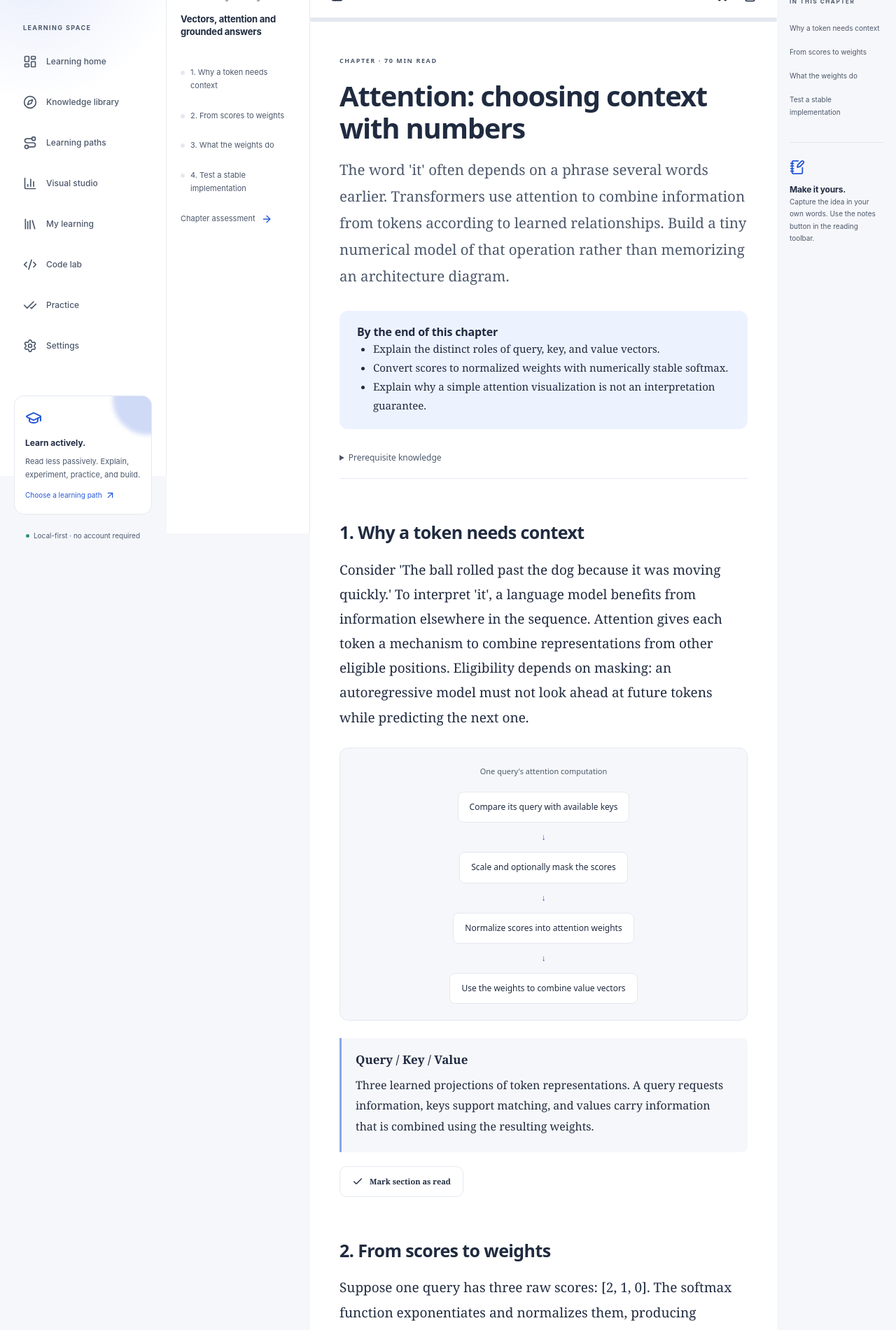
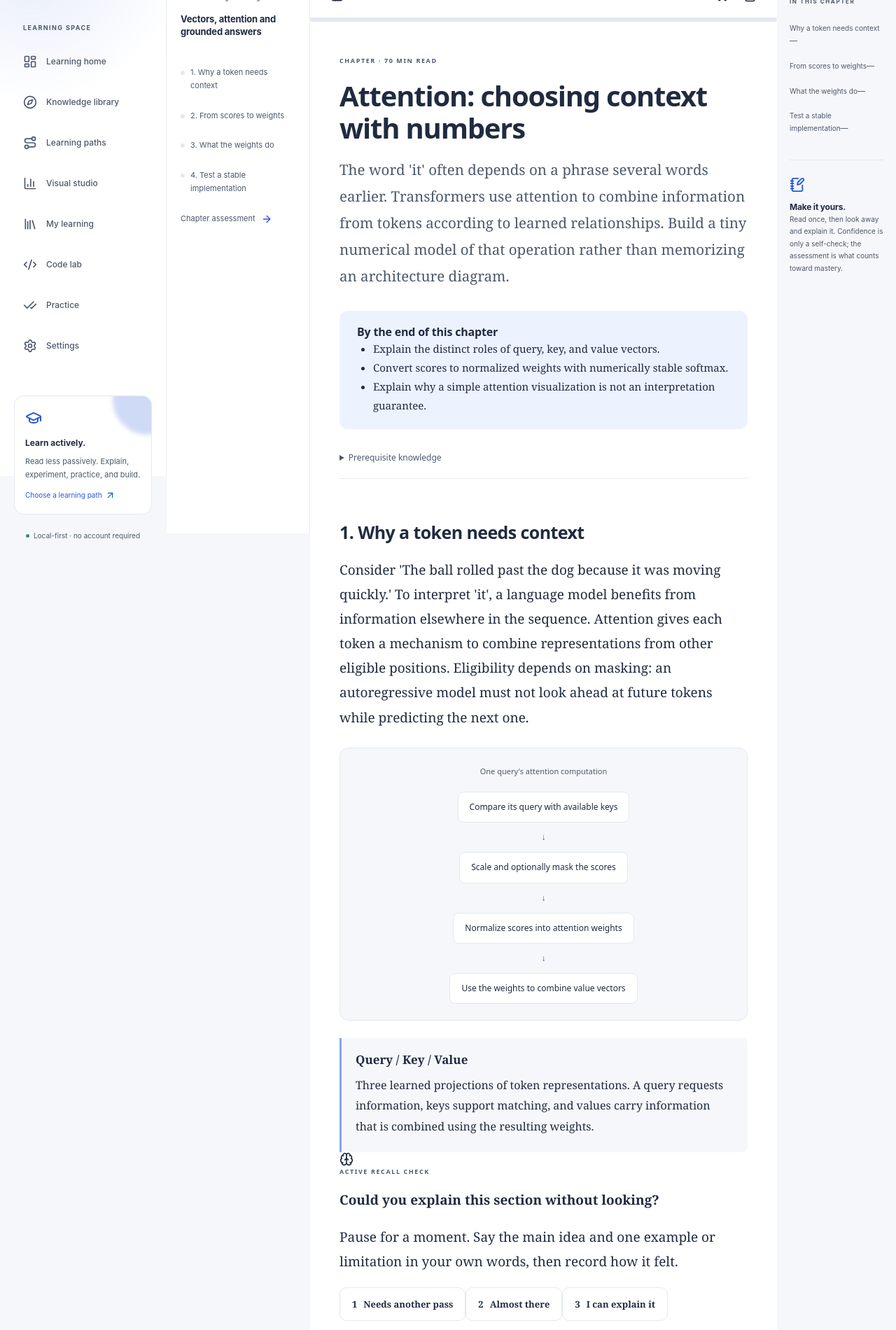
Before and after one commit to Swapnild007/Self_learning, a React (Vite) app: page /#/read/llm-attention in a window 1280 px wide. Shown: the part 120-2020 px from the top of the page at 70% size. Built offline with nearby package versions, Linux system fonts and the light colour scheme.

Commit message:
Add active recall confidence checks to lessons

```diff
--- a/src/pages/Reader.tsx
+++ b/src/pages/Reader.tsx
@@ -9,6 +9,7 @@ import {
   NotebookPen,
   Minus,
   Plus,
+  Brain,
 } from "lucide-react";
 import { findChapter } from "../content/catalog";
 import type { Block } from "../content/schema";
@@ -176,6 +177,9 @@ export default function Reader() {
     );
   const read = data.read[chapter.id] || [],
     saved = data.bookmarks.includes(chapter.id);
+  const confidenceKey = (sectionId: string) => `${chapter.id}:${sectionId}`;
+  const confidenceLabel = (value: number | undefined) =>
+    value === 3 ? "I can explain it" : value === 2 ? "Almost there" : value === 1 ? "Needs another pass" : "Not checked";
   const outline = (
     <>
       <span className="eyebrow">{entry.course.title}</span>
@@ -329,12 +333,51 @@ export default function Reader() {
               </ul>
             </details>
           </header>
-          {chapter.sections.map((s) => (
+          {chapter.sections.map((s) => {
+            const confidence = data.confidence[confidenceKey(s.id)];
+            return (
             <section id={s.id} key={s.id}>
               <h2>{s.title}</h2>
               {s.blocks.map((b, i) => (
                 <BlockView block={b} key={i} />
               ))}
+              <div className="ng-confidence-check">
+                <div className="ng-confidence-copy">
+                  <Brain size={20} />
+                  <div>
+                    <span className="eyebrow">ACTIVE RECALL CHECK</span>
+                    <strong>Could you explain this section without looking?</strong>
+                    <p>Pause for a moment. Say the main idea and one example or limitation in your own words, then record how it felt.</p>
+                  </div>
+                </div>
+                <div className="ng-confidence-options" role="group" aria-label={`Confidence for ${s.title}`}>
+                  {[
+                    [1, "Needs another pass"],
+                    [2, "Almost there"],
+                    [3, "I can explain it"],
+                  ].map(([value, label]) => (
+                    <button
+                      type="button"
+                      key={value}
+                      className={confidence === value ? "selected" : ""}
+                      aria-pressed={confidence === value}
+                      onClick={() =>
+                        update((d) => ({
+                          ...d,
+                          confidence: {
+                            ...d.confidence,
+                            [confidenceKey(s.id)]: Number(value),
+                          },
+                        }))
+                      }
+                    >
+                      <span>{value}</span>
+                      {label}
+                    </button>
+                  ))}
+                </div>
+                <small>Self-reported confidence: {confidenceLabel(confidence)}. This does not count as mastery.</small>
+              </div>
               <button
                 className={`section-read ${read.includes(s.id) ? "is-read" : ""}`}
                 disabled={read.includes(s.id)}
@@ -354,7 +397,8 @@ export default function Reader() {
                 {read.includes(s.id) ? "Section read" : "Mark section as read"}
               </button>
             </section>
-          ))}
+            );
+          })}
           <section>
             <h2>Chapter summary</h2>
             <ul>
@@ -407,7 +451,9 @@ export default function Reader() {
       </div>
       <aside className="reader-aside">
         <span className="eyebrow">IN THIS CHAPTER</span>
-        {chapter.sections.map((s) => (
+        {chapter.sections.map((s) => {
+          const confidence = data.confidence[confidenceKey(s.id)];
+          return (
           <a
             key={s.id}
             href={`#${s.id}`}
@@ -416,15 +462,17 @@ export default function Reader() {
               document.getElementById(s.id)?.scrollIntoView();
             }}
           >
-            {s.title.slice(3)}
+            <span>{s.title.slice(3)}</span>
+            <small>{confidence ? `C${confidence}` : "—"}</small>
           </a>
-        ))}
+          );
+        })}
         <div className="reader-tip">
           <NotebookPen size={22} />
           <h3>Make it yours.</h3>
           <p>
-            Capture the idea in your own words. Use the notes button in the
-            reading toolbar.
+            Read once, then look away and explain it. Confidence is only a self-check;
+            the assessment is what counts toward mastery.
           </p>
         </div>
       </aside>
```
